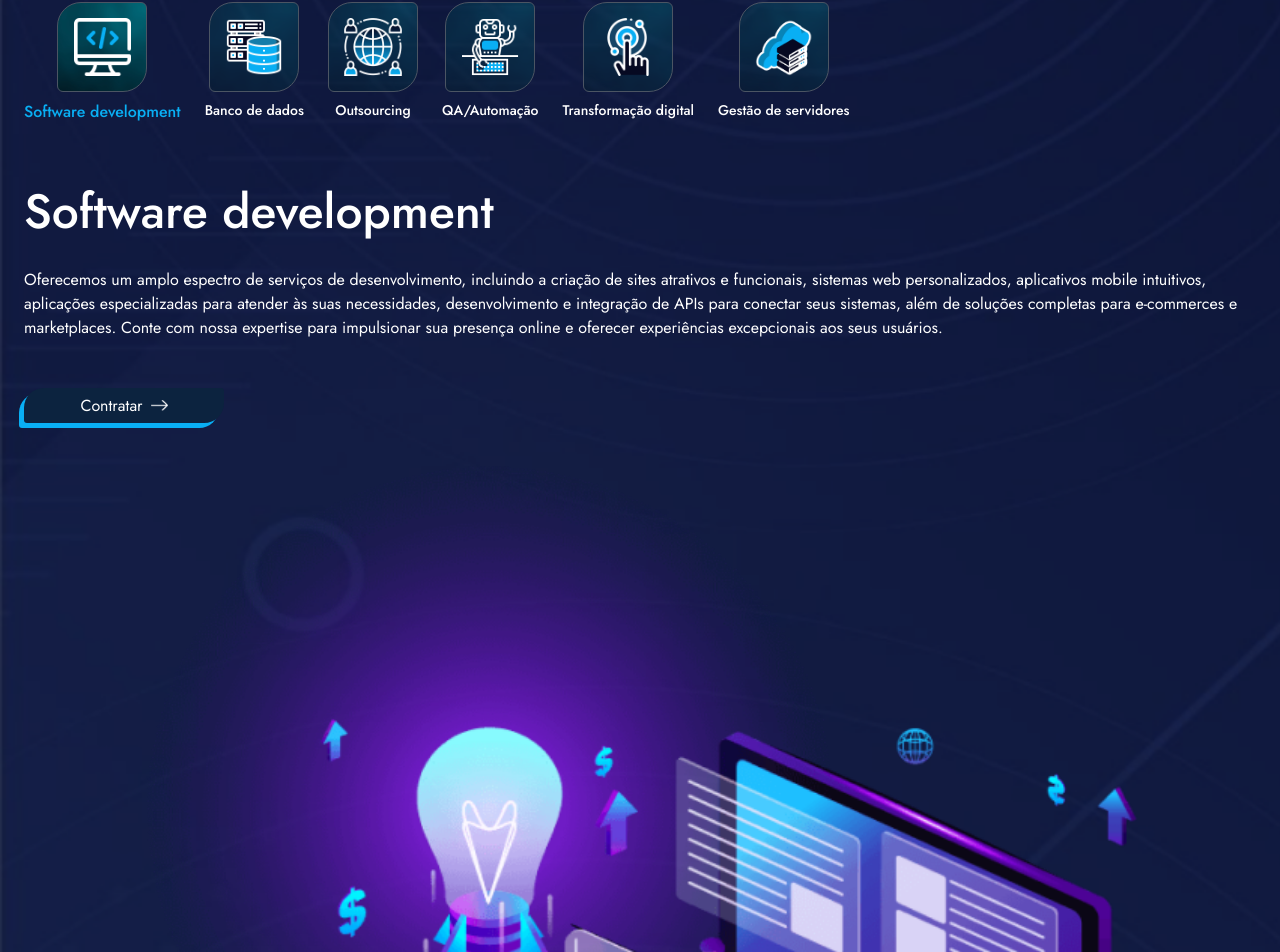
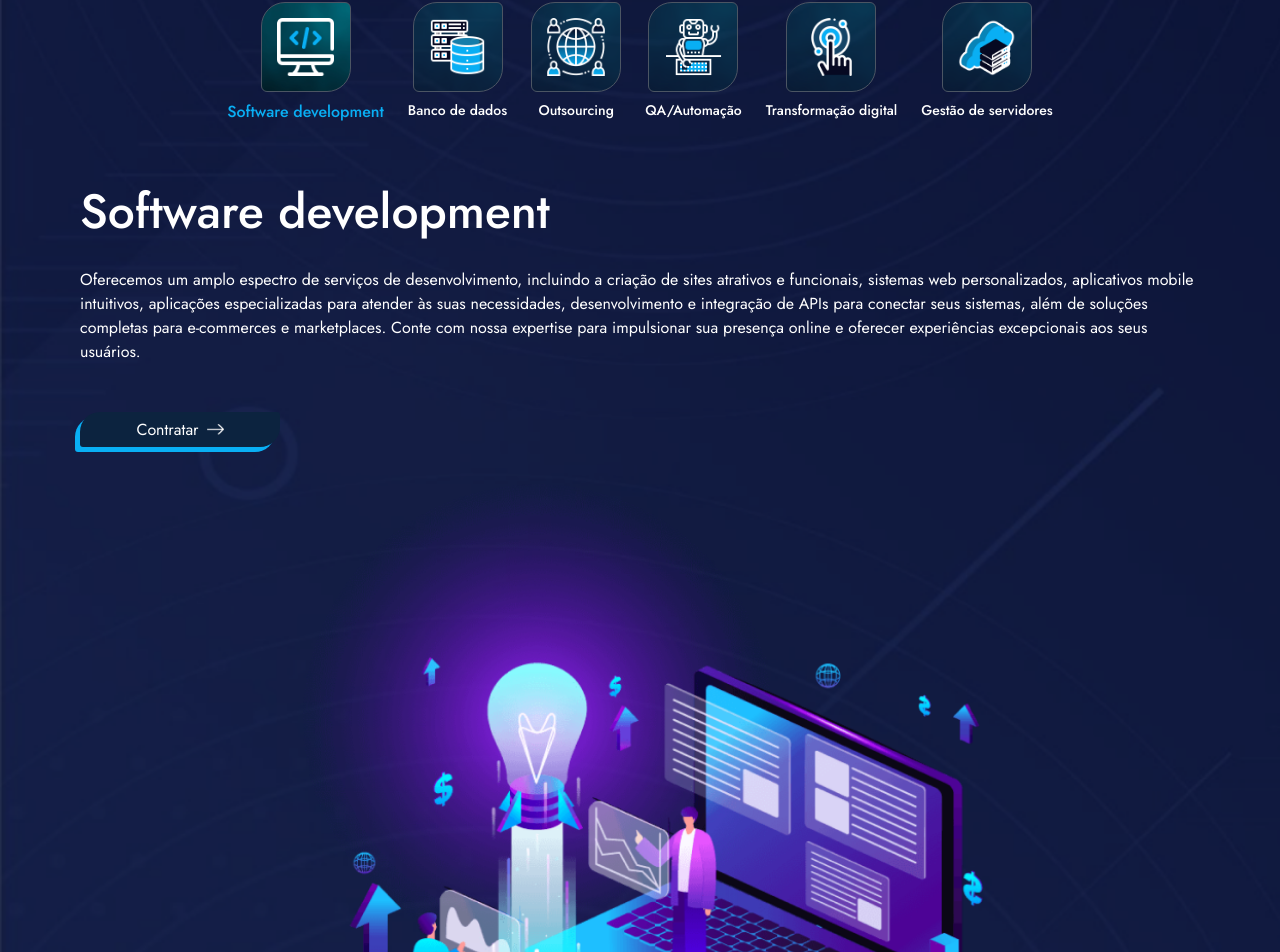
Before and after one commit to Tassio2002/simbiose-site, a Next.js app: page /servicos in a window 1280 px wide. Shown: the part 92-1044 px from the top of the page. Built offline with nearby package versions, Linux system fonts and the light colour scheme.

Commit message:
fix: adjust css in service pages

```diff
--- a/src/app/(routes)/(pageLayout)/sobre/styles/style.css
+++ b/src/app/(routes)/(pageLayout)/sobre/styles/style.css
@@ -9,7 +9,7 @@
 
   @media screen and (max-width: 1280px) {
     .mission-cards-wrapper {
-      @apply p-4;
+      @apply px-10 py-6;
     }
   }
 }
--- a/src/app/(routes)/servicos/styles/style.css
+++ b/src/app/(routes)/servicos/styles/style.css
@@ -73,7 +73,7 @@
     }
 
     .main-service {
-      @apply w-full flex flex-col mb-0 p-0;
+      @apply w-full flex flex-col mb-0 p-0 px-8;
     }
 
     .main-service-info {
@@ -81,11 +81,23 @@
     }
 
     .main-service-image {
-      @apply w-full flex justify-center h-max;
+      @apply w-full flex justify-center items-center h-max;
     }
 
     .main-service-image img {
-      @apply w-[80%] h-[60%];
+      @apply w-[60%] h-[40%];
     }
   }
 }
+
+@media screen and (min-width: 1280px) and (max-width: 1360px) {
+  .main-service {
+    @apply px-14;
+  }
+}
+
+@media screen and (min-width: 900px) {
+  .btn-flex-container {
+    @apply justify-center;
+  }
+}
--- a/src/app/components/about/heroAboutPage/styles/style.css
+++ b/src/app/components/about/heroAboutPage/styles/style.css
@@ -22,5 +22,9 @@
     .videoWrapper {
       @apply flex justify-center w-full px-2;
     }
+
+    .contentWrapper {
+      @apply px-8;
+    }
   }
 }
--- a/src/app/components/home/ContactSection/styles/style.css
+++ b/src/app/components/home/ContactSection/styles/style.css
@@ -4,7 +4,7 @@
 
 @layer components {
   .contact-section {
-    @apply w-full p-16 relative;
+    @apply w-full p-16 relative bg-contain;
   }
 
   .contact-flex {
```
